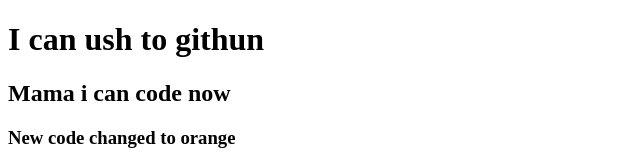
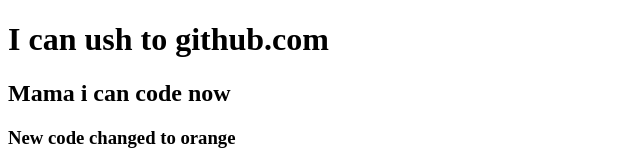
Before and after one commit to habiburhero/my-third-repo, a plain HTML site: page index.html in a window 1280 px wide. Shown: the top 160 px of the page, without its empty margins (0-640 px from the left). Drawn offline with Linux system fonts and the light colour scheme.

Commit message:
h1 header added change

```diff
--- a/index.html
+++ b/index.html
@@ -8,7 +8,7 @@
     <link rel="stylesheet" href="style.css">
 </head>
 <body>
-    <h1>I can ush to githun</h1>
+    <h1>I can ush to github.com</h1>
     <h2>Mama i can code now</h2>
     <h3>New code changed to orange</h3>
     <p>More paragraph</p>
```
